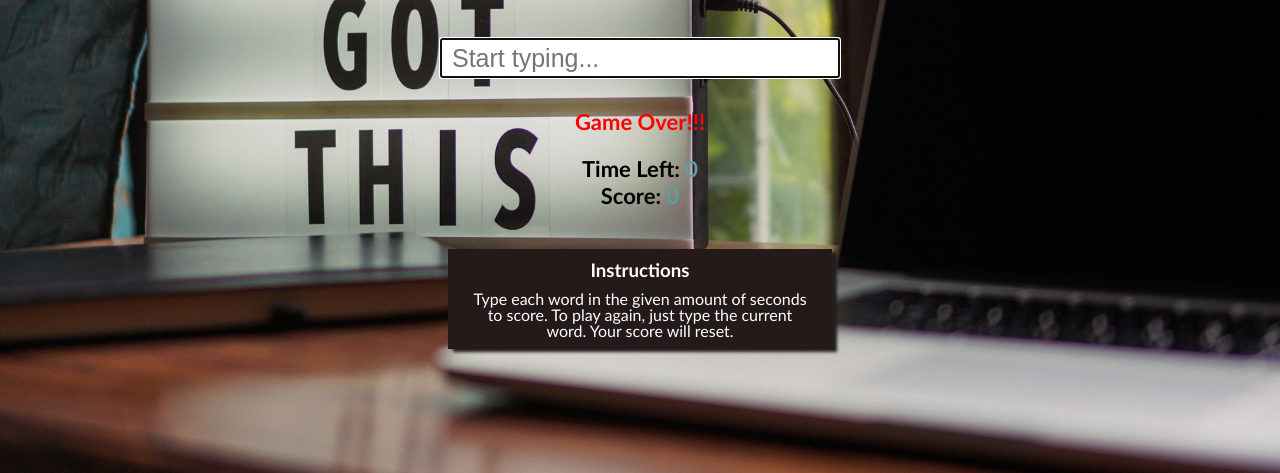
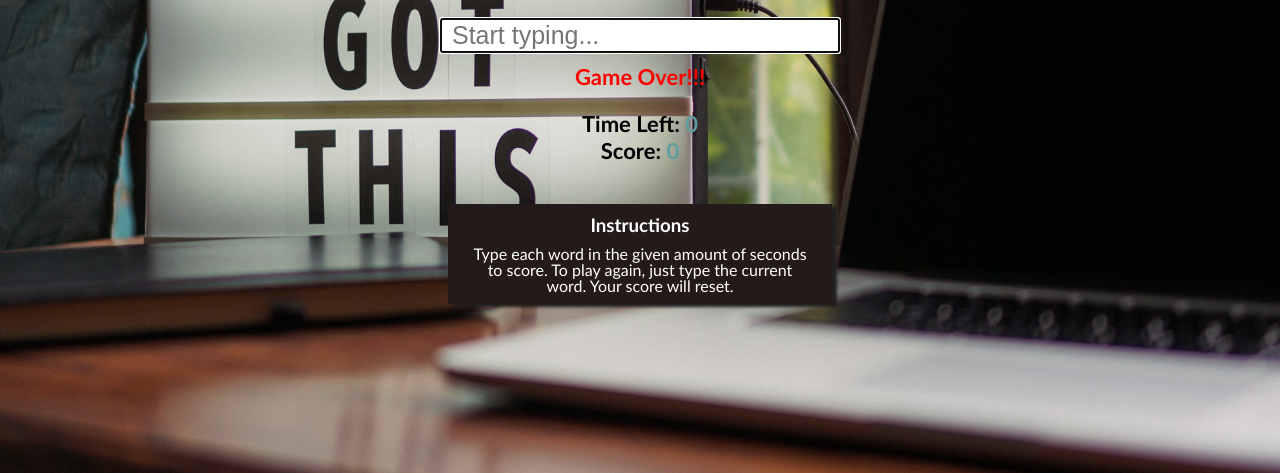
Before and after one commit to ZQWang39/Game---Wordbeater, a plain HTML site: page index.html in a window 1280 px wide. Shown: the part 327-800 px from the top of the page. Drawn offline with Linux system fonts and the light colour scheme.

Commit message:
Change input size

```diff
--- a/style.css
+++ b/style.css
@@ -80,9 +80,9 @@ body{
 }
 
 #input input{
-    margin:30px auto;
+    margin:10px auto;
     width:400px;
-    height:40px;
+    height:35px;
     text-indent: 10px;
     font-size: 25px;
 
```
